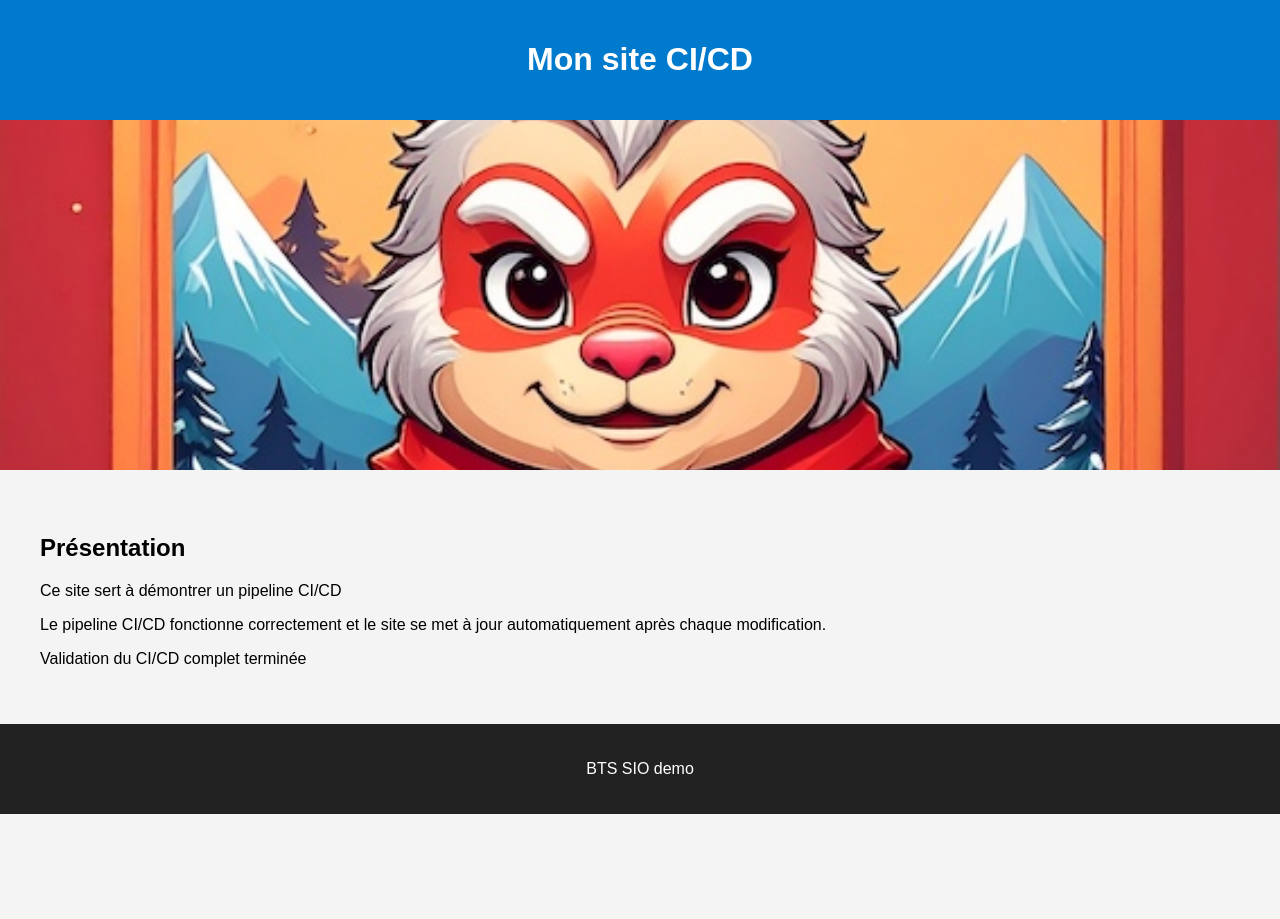
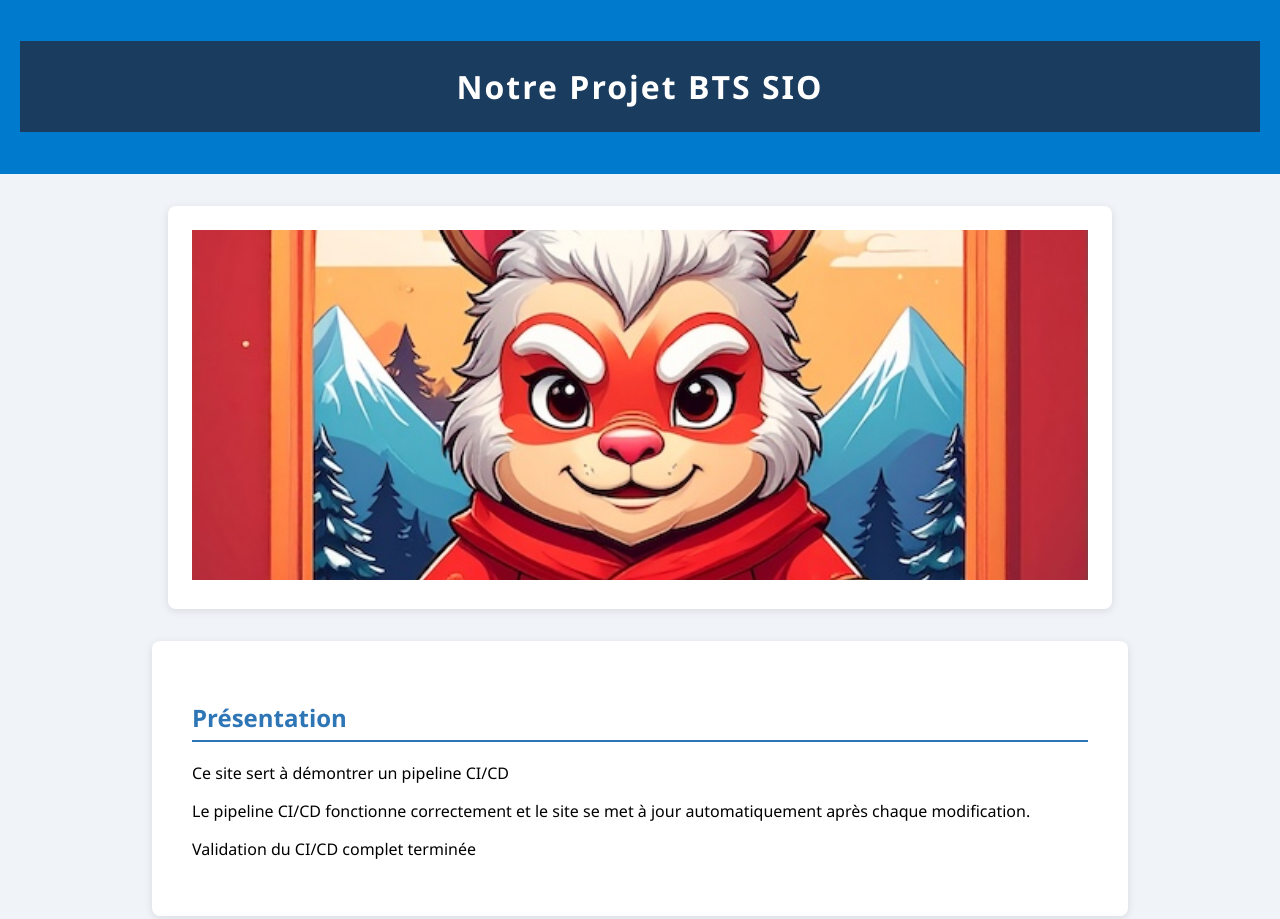
Before and after one commit to arthreto/site-cicd-demo, a plain HTML site: page index.html in a window 1280 px wide. Shown: the top 919 px of the page. Before the commit the page ends 814 px from the top, so only its background shows below. Drawn offline with Linux system fonts and the light colour scheme.

Commit message:
Titre h1 alterbatif + refonte complete CSS

```diff
--- a/index.html
+++ b/index.html
@@ -7,7 +7,7 @@
 </head>
 <body>
 <header>
-<h1>Mon site CI/CD</h1>
+<h1>Notre Projet BTS SIO</h1>
 </header>
 <section class="hero">
 <img src="images/hero.jpg" alt="paysage">
--- a/style.css
+++ b/style.css
@@ -1,7 +1,8 @@
 body {
-font-family: Arial;
+font-family: 'Segoe UI',Arial, sans-serif;
 margin: 0;
-background: #f4f4f4;
+padding: 0;
+background-color: #f0f4f8;
 }
 header {
 background: #007acc;
@@ -23,3 +24,23 @@ color: white;
 padding: 20px;
 text-align: center;
 }
+h1{
+    background-color: #1a3c5e;
+    color: white;
+    text-align: center;
+    padding: 1.5rem;
+    letter-spacing: 2px;
+}
+section{
+    max-width: 70%;
+    margin: 2rem auto;
+    background: white;
+    padding: 1.5rem;
+    border-radius: 8px;
+    box-shadow: 0 2px 8px rgba(0,0,0,0.1);
+}
+h2{
+    color: #2e75b6;
+    border-bottom: 2px solid #2e75b6;
+    padding-bottom: 0.4rem;
+}
```
